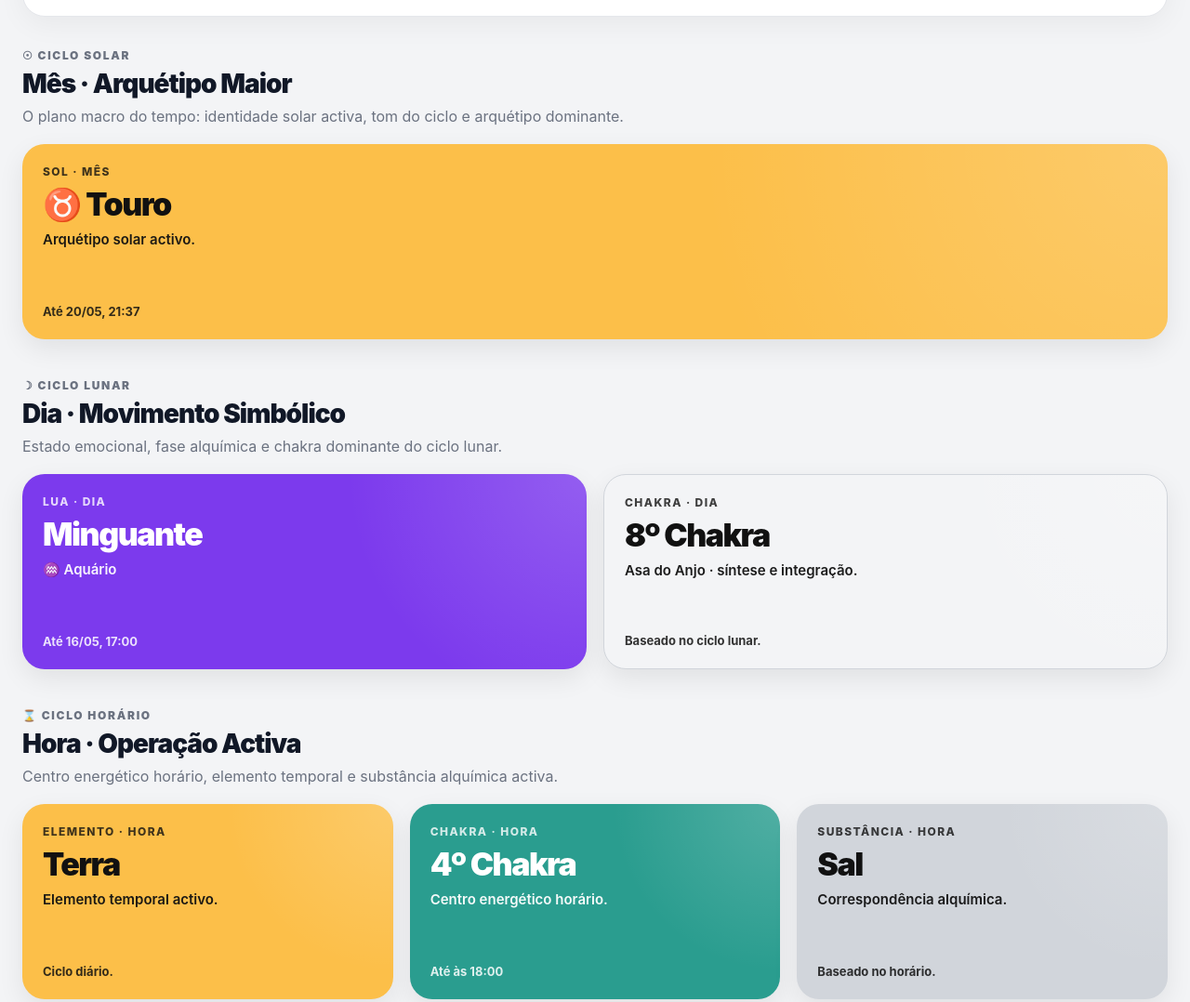
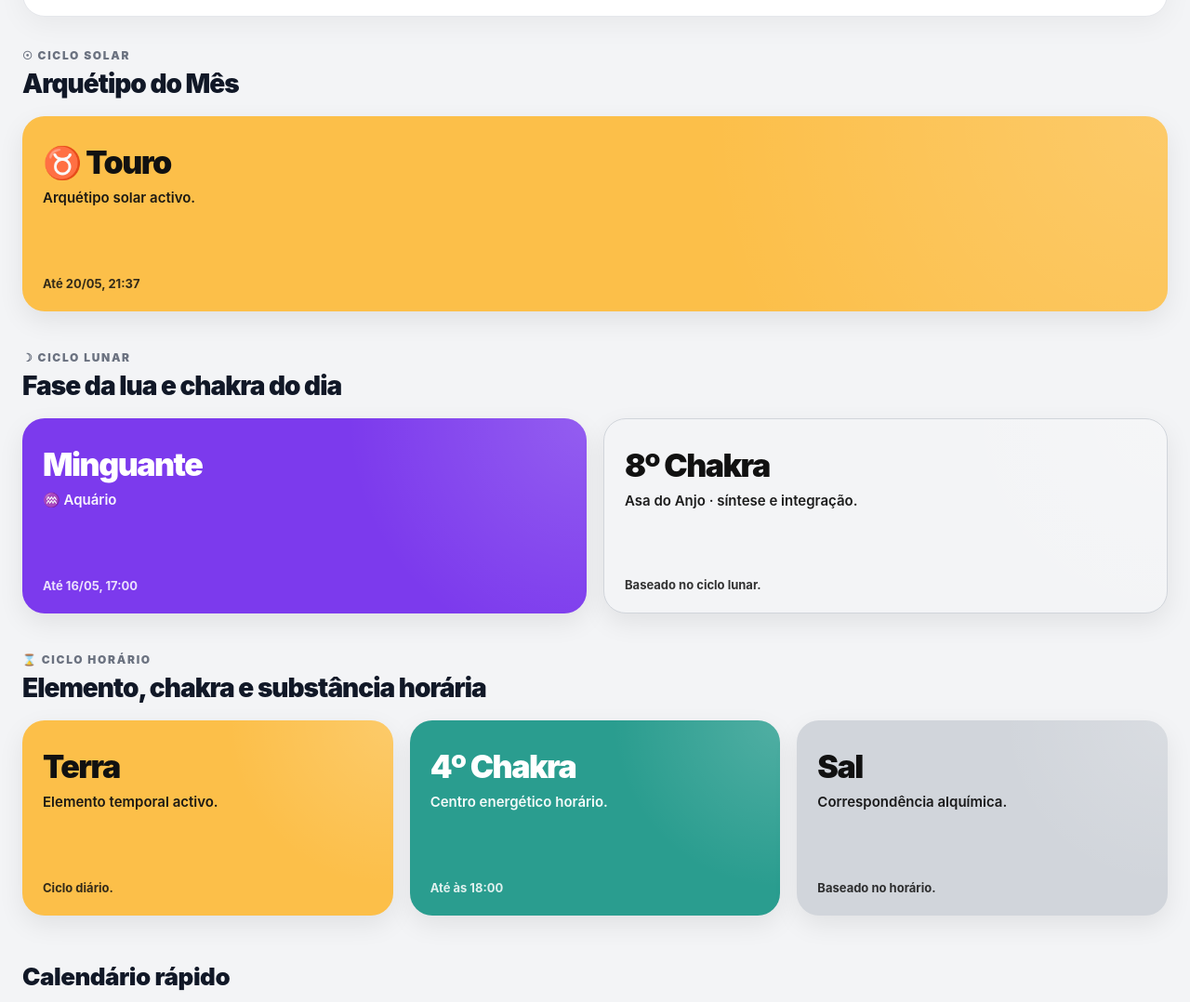
Before and after one commit to salquimia369/Alquimia-do-Tempo, a plain HTML site: page index.html in a window 1280 px wide. Shown: the part 311-1389 px from the top of the page at 93% size. Drawn offline with Linux system fonts and the light colour scheme.

Commit message:
- Alteração de títulos e descrições

```diff
--- a/index.html
+++ b/index.html
@@ -423,13 +423,10 @@ button:hover{
       </div>
 
       <div class="section-title">
-        Mês · Arquétipo Maior
+        Arquétipo do Mês
       </div>
 
       <div class="section-description">
-        O plano macro do tempo:
-        identidade solar activa,
-        tom do ciclo e arquétipo dominante.
       </div>
 
     </div>
@@ -447,14 +444,10 @@ button:hover{
       <div class="section-kicker">
         ☽ CICLO LUNAR
       </div>
-
       <div class="section-title">
-        Dia · Movimento Simbólico
+        Fase da lua e chakra do dia
       </div>
-
       <div class="section-description">
-        Estado emocional,
-        fase alquímica e chakra dominante do ciclo lunar.
       </div>
 
     </div>
@@ -474,12 +467,10 @@ button:hover{
       </div>
 
       <div class="section-title">
-        Hora · Operação Activa
+        Elemento, chakra e substância horária
       </div>
 
       <div class="section-description">
-        Centro energético horário,
-        elemento temporal e substância alquímica activa.
       </div>
 
     </div>
@@ -1066,7 +1057,7 @@ const hour = dt.getHours() + (dt.getMinutes() / 60);
 
     monthHTML += card({
 
-      title:"Sol · Mês",
+      title:"",
 
       value:
         `${z.emoji} ${sol.signo}`,
@@ -1091,7 +1082,7 @@ const hour = dt.getHours() + (dt.getMinutes() / 60);
 
   dayHTML += card({
 
-    title:"Lua · Dia",
+    title:"",
 
     value:
       moon.phase,
@@ -1110,7 +1101,7 @@ const hour = dt.getHours() + (dt.getMinutes() / 60);
 
   dayHTML += card({
 
-    title:"Chakra · Dia",
+    title:"",
 
     value:
       `${daily}º Chakra`,
@@ -1135,7 +1126,7 @@ const hour = dt.getHours() + (dt.getMinutes() / 60);
 
   hourHTML += card({
 
-    title:"Elemento · Hora",
+    title:"",
 
     value:el,
 
@@ -1150,7 +1141,7 @@ const hour = dt.getHours() + (dt.getMinutes() / 60);
 
   hourHTML += card({
 
-    title:"Chakra · Hora",
+    title:"",
 
     value:
       `${hourly}º Chakra`,
@@ -1167,7 +1158,7 @@ const hour = dt.getHours() + (dt.getMinutes() / 60);
 
   hourHTML += card({
 
-    title:"Substância · Hora",
+    title:"",
 
     value:sub,
 
```
